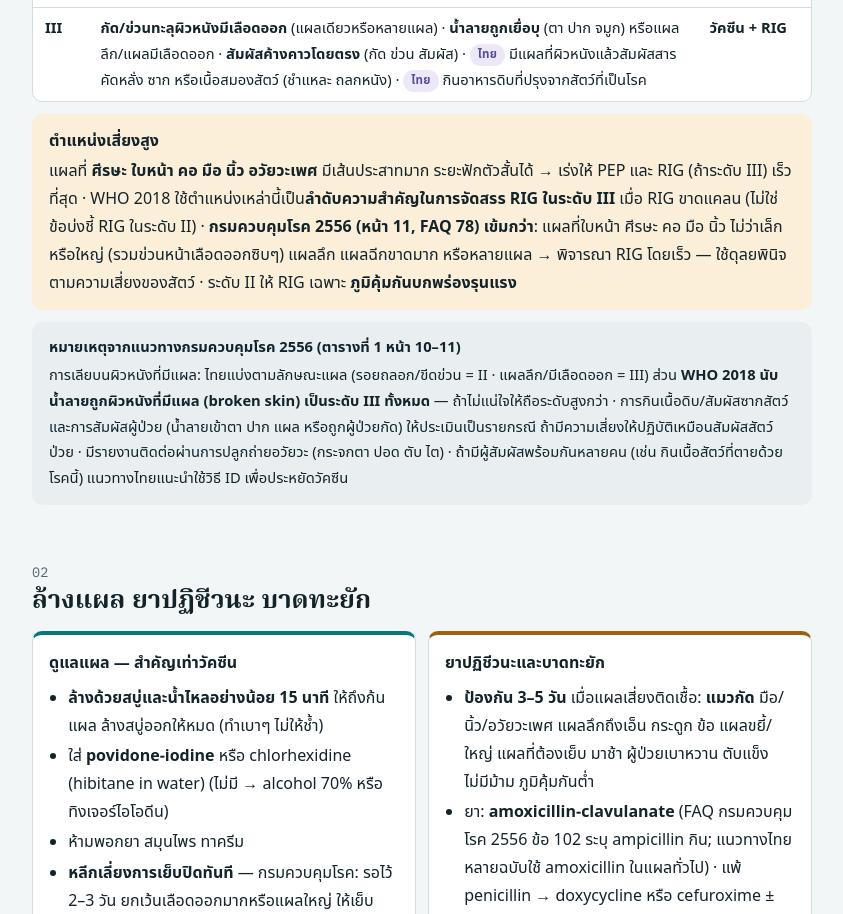
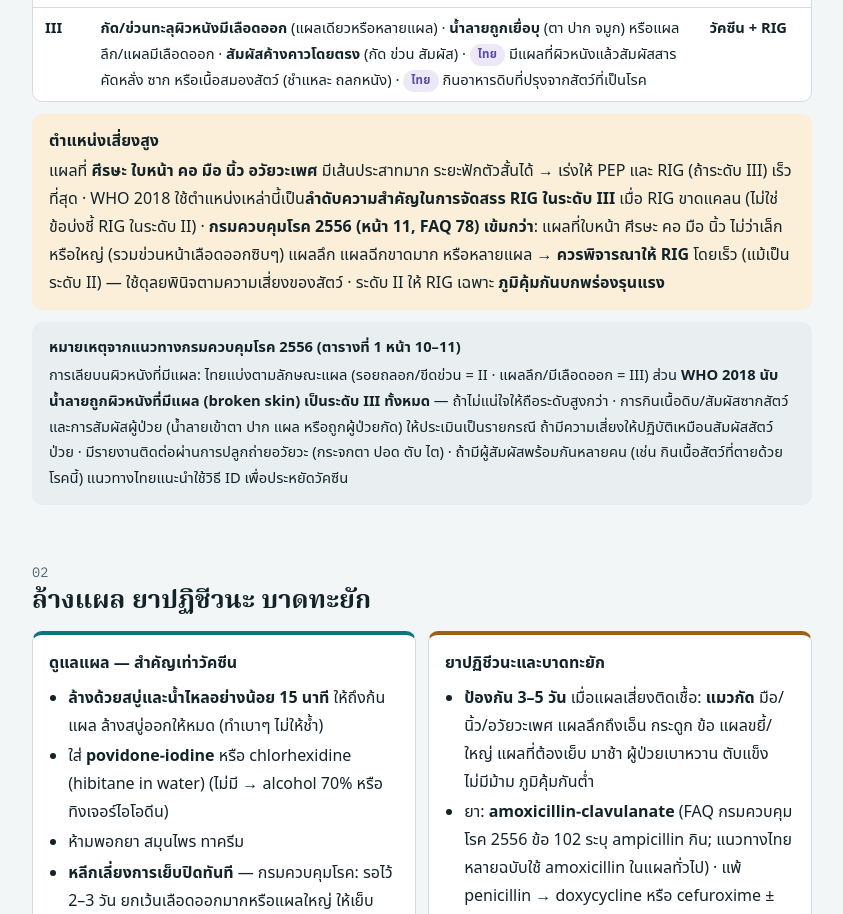
Before and after one commit to patompongpai/medisuem, a plain HTML site: page rabies/index.html in a window 1280 px wide. Shown: the part 1238-2152 px from the top of the page, without its empty margins (104-947 px from the left). Drawn offline with Linux system fonts and the light colour scheme; a web font is replaced by a local one.

Commit message:
Rabies: head/neck/hand wounds — should consider RIG even in category II (DDC)
Co-Authored-By: Claude Opus 5.5 <noreply@anthropic.com>
Claude-Session: https://claude.ai/code/session_01GDoPVw4fuE6bo2CvGqbqxy

```diff
--- a/rabies/index.html
+++ b/rabies/index.html
@@ -252,7 +252,7 @@ nav.toc a{scroll-margin-inline:40px}
     <tr><td><b>II</b></td><td>ถูกงับเป็นรอยช้ำ · <b>ข่วน/ถลอกไม่มีเลือดออก</b> (กรมควบคุมโรค: รวม "เลือดออกซิบๆ") · ถูกเลียบน<b>รอยถลอก/รอยขีดข่วน</b></td><td><b>วัคซีน</b></td></tr>
     <tr><td><b>III</b></td><td><b>กัด/ข่วนทะลุผิวหนังมีเลือดออก</b> (แผลเดียวหรือหลายแผล) · <b>น้ำลายถูกเยื่อบุ</b> (ตา ปาก จมูก) หรือแผลลึก/แผลมีเลือดออก · <b>สัมผัสค้างคาวโดยตรง</b> (กัด ข่วน สัมผัส) · <span class="tag add">ไทย</span> มีแผลที่ผิวหนังแล้วสัมผัสสารคัดหลั่ง ซาก หรือเนื้อสมองสัตว์ (ชำแหละ ถลกหนัง) · <span class="tag add">ไทย</span> กินอาหารดิบที่ปรุงจากสัตว์ที่เป็นโรค</td><td><b>วัคซีน + RIG</b></td></tr>
   </table></div>
-  <div class="box warn"><b>ตำแหน่งเสี่ยงสูง</b>แผลที่ <b>ศีรษะ ใบหน้า คอ มือ นิ้ว อวัยวะเพศ</b> มีเส้นประสาทมาก ระยะฟักตัวสั้นได้ → เร่งให้ PEP และ RIG (ถ้าระดับ III) เร็วที่สุด · WHO 2018 ใช้ตำแหน่งเหล่านี้เป็น<b>ลำดับความสำคัญในการจัดสรร RIG ในระดับ III</b> เมื่อ RIG ขาดแคลน (ไม่ใช่ข้อบ่งชี้ RIG ในระดับ II) · <b>กรมควบคุมโรค 2556 (หน้า 11, FAQ 78) เข้มกว่า</b>: แผลที่ใบหน้า ศีรษะ คอ มือ นิ้ว ไม่ว่าเล็กหรือใหญ่ (รวมข่วนหน้าเลือดออกซิบๆ) แผลลึก แผลฉีกขาดมาก หรือหลายแผล → พิจารณา RIG โดยเร็ว — ใช้ดุลยพินิจตามความเสี่ยงของสัตว์ · ระดับ II ให้ RIG เฉพาะ <b>ภูมิคุ้มกันบกพร่องรุนแรง</b></div>
+  <div class="box warn"><b>ตำแหน่งเสี่ยงสูง</b>แผลที่ <b>ศีรษะ ใบหน้า คอ มือ นิ้ว อวัยวะเพศ</b> มีเส้นประสาทมาก ระยะฟักตัวสั้นได้ → เร่งให้ PEP และ RIG (ถ้าระดับ III) เร็วที่สุด · WHO 2018 ใช้ตำแหน่งเหล่านี้เป็น<b>ลำดับความสำคัญในการจัดสรร RIG ในระดับ III</b> เมื่อ RIG ขาดแคลน (ไม่ใช่ข้อบ่งชี้ RIG ในระดับ II) · <b>กรมควบคุมโรค 2556 (หน้า 11, FAQ 78) เข้มกว่า</b>: แผลที่ใบหน้า ศีรษะ คอ มือ นิ้ว ไม่ว่าเล็กหรือใหญ่ (รวมข่วนหน้าเลือดออกซิบๆ) แผลลึก แผลฉีกขาดมาก หรือหลายแผล → <b>ควรพิจารณาให้ RIG</b> โดยเร็ว (แม้เป็นระดับ II) — ใช้ดุลยพินิจตามความเสี่ยงของสัตว์ · ระดับ II ให้ RIG เฉพาะ <b>ภูมิคุ้มกันบกพร่องรุนแรง</b></div>
   <div class="box note"><b>หมายเหตุจากแนวทางกรมควบคุมโรค 2556 (ตารางที่ 1 หน้า 10–11)</b>การเลียบนผิวหนังที่มีแผล: ไทยแบ่งตามลักษณะแผล (รอยถลอก/ขีดข่วน = II · แผลลึก/มีเลือดออก = III) ส่วน <b>WHO 2018 นับน้ำลายถูกผิวหนังที่มีแผล (broken skin) เป็นระดับ III ทั้งหมด</b> — ถ้าไม่แน่ใจให้ถือระดับสูงกว่า · การกินเนื้อดิบ/สัมผัสซากสัตว์และการสัมผัสผู้ป่วย (น้ำลายเข้าตา ปาก แผล หรือถูกผู้ป่วยกัด) ให้ประเมินเป็นรายกรณี ถ้ามีความเสี่ยงให้ปฏิบัติเหมือนสัมผัสสัตว์ป่วย · มีรายงานติดต่อผ่านการปลูกถ่ายอวัยวะ (กระจกตา ปอด ตับ ไต) · ถ้ามีผู้สัมผัสพร้อมกันหลายคน (เช่น กินเนื้อสัตว์ที่ตายด้วยโรคนี้) แนวทางไทยแนะนำใช้วิธี ID เพื่อประหยัดวัคซีน</div>
 </section>
 
@@ -595,7 +595,7 @@ function pep(){
     else L.push('สัตว์จรจัด/หนี/ไม่ทราบ → ถือว่าอาจเป็นโรค <b>ฉีดจนครบ</b>');
   }else if(an==='mam')L.push('สัตว์อื่นที่ไม่ใช่สุนัข/แมว: กักดู 10 วันใช้ไม่ได้ → ฉีดจนครบ');
   else if(an==='rod')L.push('สัตว์ฟันแทะ/กระต่าย: กักดู 10 วันใช้ไม่ได้ · ตายผิดปกติ → ส่งตรวจ');
-  if(hn)L.push('<b>แผลศีรษะ/ใบหน้า/คอ/มือ</b> — ระยะฟักตัวอาจสั้น เร่งให้วัคซีน (และ RIG ถ้าระดับ III) ตรงนัด · WHO: ระดับ II ไม่ต้อง RIG เพียงเพราะตำแหน่ง · กรมควบคุมโรค 2556: แผลตำแหน่งนี้แม้เล็ก (เช่น ข่วนหน้าเลือดซิบ) ให้พิจารณา RIG โดยเร็ว');
+  if(hn)L.push('<b>แผลศีรษะ/ใบหน้า/คอ/มือ</b> — ระยะฟักตัวอาจสั้น เร่งให้วัคซีน (และ RIG ถ้าระดับ III) ตรงนัด · WHO: ระดับ II ไม่ต้อง RIG เพียงเพราะตำแหน่ง · กรมควบคุมโรค 2556: แผลตำแหน่งนี้แม้เล็ก (เช่น ข่วนหน้าเลือดซิบ) <b>ควรพิจารณาให้ RIG</b> โดยเร็ว (แม้เป็นระดับ II)');
   L.push('<span class="muted">ร่วมกับ: ล้างแผล 15 นาที · บาดทะยักตามประวัติ · ยาปฏิชีวนะในแผลเสี่ยง (แมวกัด มือ แผลลึก)</span>');
   $('pepOut').innerHTML=L.join('<br>');
 }
```
